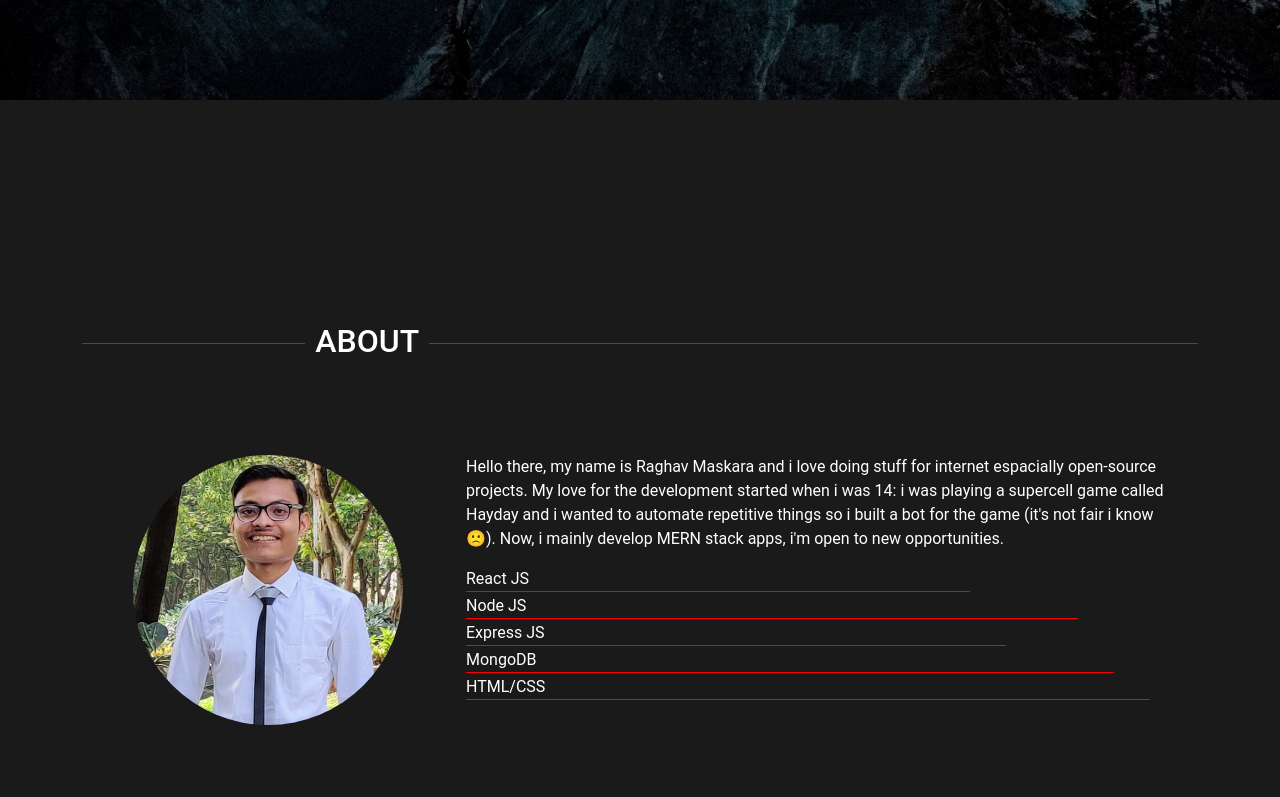
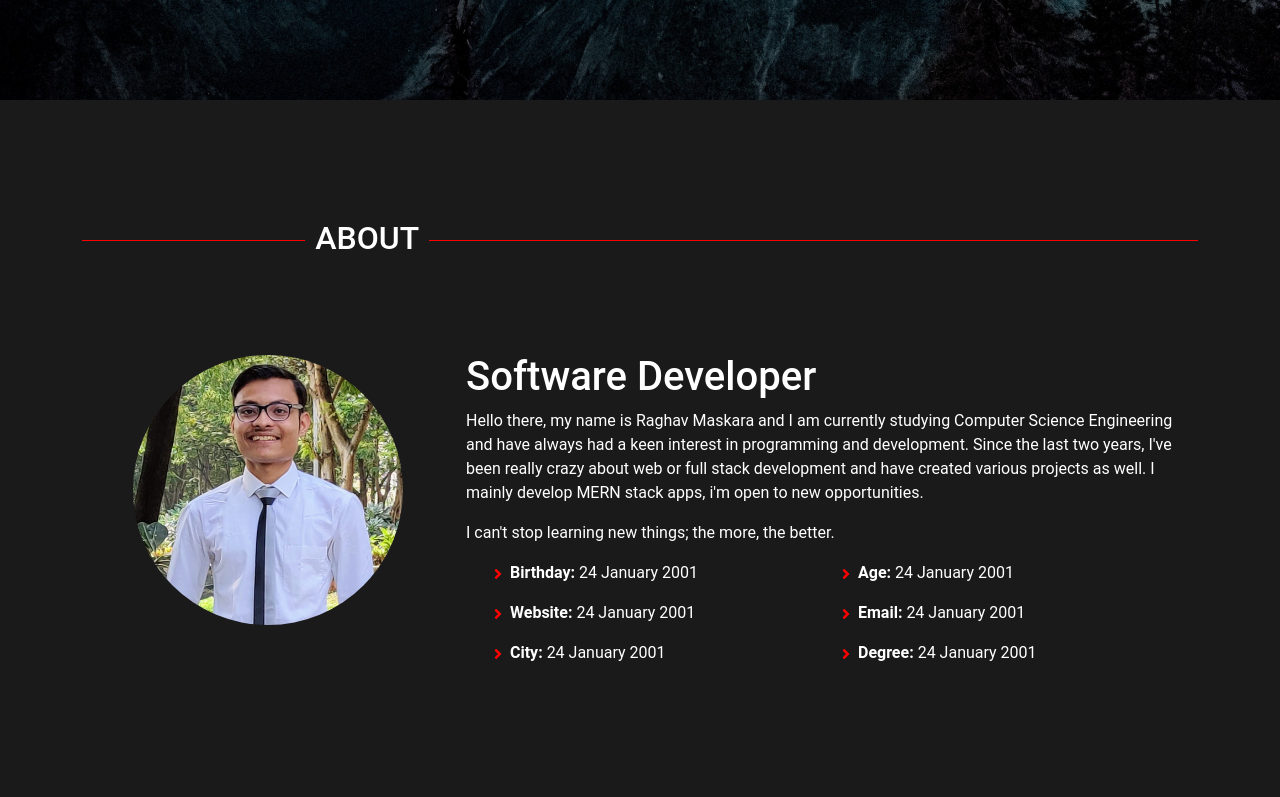
Before and after one commit to RaghavMaskara21/portfolio, a React (Create React App) app: page / in a window 1280 px wide. Shown: the part 700-1497 px from the top of the page. Built offline with nearby package versions, Linux system fonts and the light colour scheme.

Commit message:
added react icons

```diff
--- a/package.json
+++ b/package.json
@@ -11,6 +11,7 @@
     "react": "^17.0.2",
     "react-bootstrap": "^2.2.0",
     "react-dom": "^17.0.2",
+    "react-icons": "^4.3.1",
     "react-scripts": "5.0.0",
     "web-vitals": "^2.1.4"
   },
--- a/src/Pages/About/About.js
+++ b/src/Pages/About/About.js
@@ -1,6 +1,7 @@
 import React from 'react'
 import './about.css'
 import mypic from '../../images/mypic.jpg'
+import { FaAngleRight } from 'react-icons/fa';
 function About() {
   return (
     <div className='container about_section' id="About">
@@ -11,15 +12,50 @@ function About() {
                 <img src={mypic} className="mypic" alt='raghav_maskara' ></img>
             </div>
             <div className='col-lg-8'>
+                <h1>Software Developer</h1>
+                {/* <p>I am a Software Developer based in India.</p> */}
                 <p>
-                Hello there, my name is Raghav Maskara and i love doing stuff for internet espacially open-source projects. My love for the development started when i was 14: i was playing a supercell game called Hayday and i wanted to automate repetitive things so i built a bot for the game (it's not fair i know 🙁). Now, i mainly develop MERN stack apps, i'm open to new opportunities.
+                Hello there, my name is Raghav Maskara and I am currently studying Computer Science Engineering and have always had a keen interest in programming and development. Since the last two years, I've been really crazy about web or full stack development and have created various projects as well. I mainly develop MERN stack apps, i'm open to new opportunities.
                 </p>
-                <div className='abtskills'>
+                <p>
+                I can't stop learning new things; the more, the better.
+                </p>
+
+
+
+                {/* <div className='abtskills'>
                 <div className='sk1'>React JS</div>
                 <div className='sk2'>Node JS</div>
                 <div className='sk3'>Express JS</div>
                 <div className='sk4'>MongoDB</div>
                 <div className='sk5'>HTML/CSS</div>
+                </div> */}
+
+                <div className='container'>
+                <div className='row'>
+                <div className='col-6'>
+                  <div>
+                    <p> <span className='righticon'> <FaAngleRight/></span> <strong> Birthday:</strong> 24 January 2001</p>
+                  </div>
+                  <div>
+                    <p> <span className='righticon'> <FaAngleRight/></span> <strong> Website:</strong> 24 January 2001</p>
+                  </div>
+                  <div>
+                    <p> <span className='righticon'> <FaAngleRight/></span> <strong> City:</strong> 24 January 2001</p>
+                  </div>
+                </div>
+                <div className='col-6'>
+                <div>
+                    <p> <span className='righticon'> <FaAngleRight/></span> <strong> Age:</strong> 24 January 2001</p>
+                  </div>
+                  <div>
+                    <p> <span className='righticon'> <FaAngleRight/></span> <strong> Email:</strong> 24 January 2001</p>
+                  </div>
+                  <div>
+                    <p> <span className='righticon'> <FaAngleRight/></span> <strong> Degree:</strong> 24 January 2001</p>
+                  </div>
+                </div>
+                </div>
                 </div>
             </div>
             </div>
--- a/src/Pages/About/about.css
+++ b/src/Pages/About/about.css
@@ -2,7 +2,7 @@
 
 .about_section {
   color: white;
-  margin: 10% auto;
+  margin: 2% auto;
   display: flex;
   flex-direction: column;
   align-items: center;
@@ -32,7 +32,13 @@
     border-radius: 50%;
 
 }
-.sk1{
+.righticon{
+    color: red;
+}
+
+
+
+/* .sk1{
     border-bottom: 1px solid red;
     margin: 2px 0;
     width: 70%;
@@ -56,4 +62,4 @@
     border-bottom: 1px solid red;
     margin: 2px 0;
     width: 95%;
-}
+} */
--- a/src/Pages/Contact/Contact.js
+++ b/src/Pages/Contact/Contact.js
@@ -12,7 +12,7 @@ function Contact() {
     document.getElementById('afterSubmit').style.display='block';
     e.preventDefault();
 
-    emailjs.sendForm('service_j07p02b', 'Portfolio', form.current, '') //c5Y7sERr7ycnMg0XQ
+    emailjs.sendForm('service_j07p02b', 'Portfolio', form.current, 'c5Y7sERr7ycnMg0XQ') //c5Y7sERr7ycnMg0XQ
       .then((result) => {
           console.log(result.text);
       }, (error) => {
```
Also changed, not shown: src/Pages/Skills/Skills.css (added), src/Pages/Skills/Skills.js (added), 1 other file (tests, documents, lock files or other folders).
